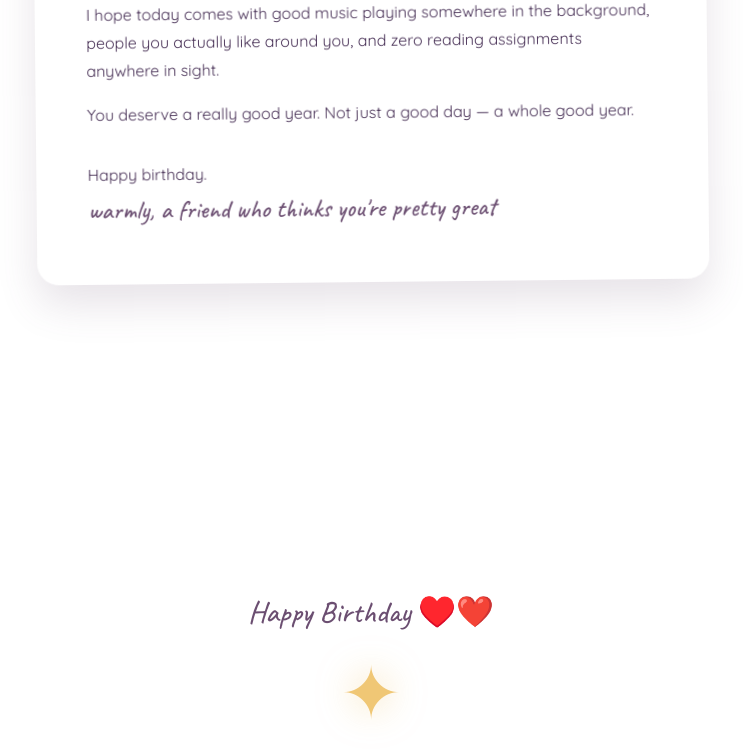
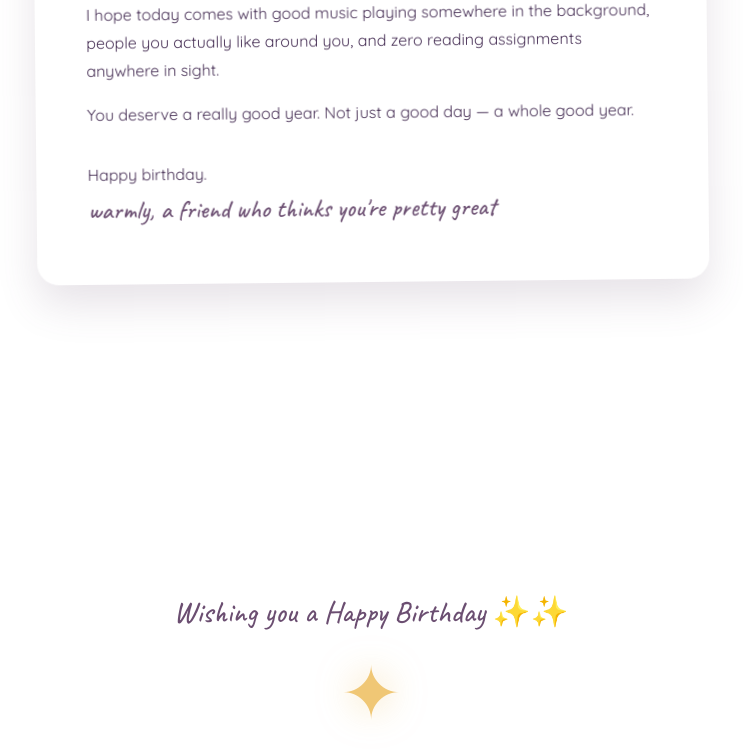
Before and after one commit to FireTech-dev/I_birthday, a plain HTML site: page index.html in a window 1280 px wide. Shown: the part 1711-2467 px from the top of the page, without its empty margins (269-1012 px from the left). Drawn offline with Linux system fonts and the light colour scheme.

Commit message:
Update birthday wish message in index.html

```diff
--- a/index.html
+++ b/index.html
@@ -438,7 +438,7 @@
   </section>
 
   <section class="wish reveal">
-    <p class="wish-label">Happy Birthday ♥️❤️</p>
+    <p class="wish-label">Wishing you a Happy Birthday ✨✨</p>
     <button class="wish-star" id="wishStar" aria-label="Tap the star to make a wish">✦</button>
     <div class="wish-result" id="wishResult">
       <h2>Happy Birthday, Ifeoluwa 🤍</h2>
```
